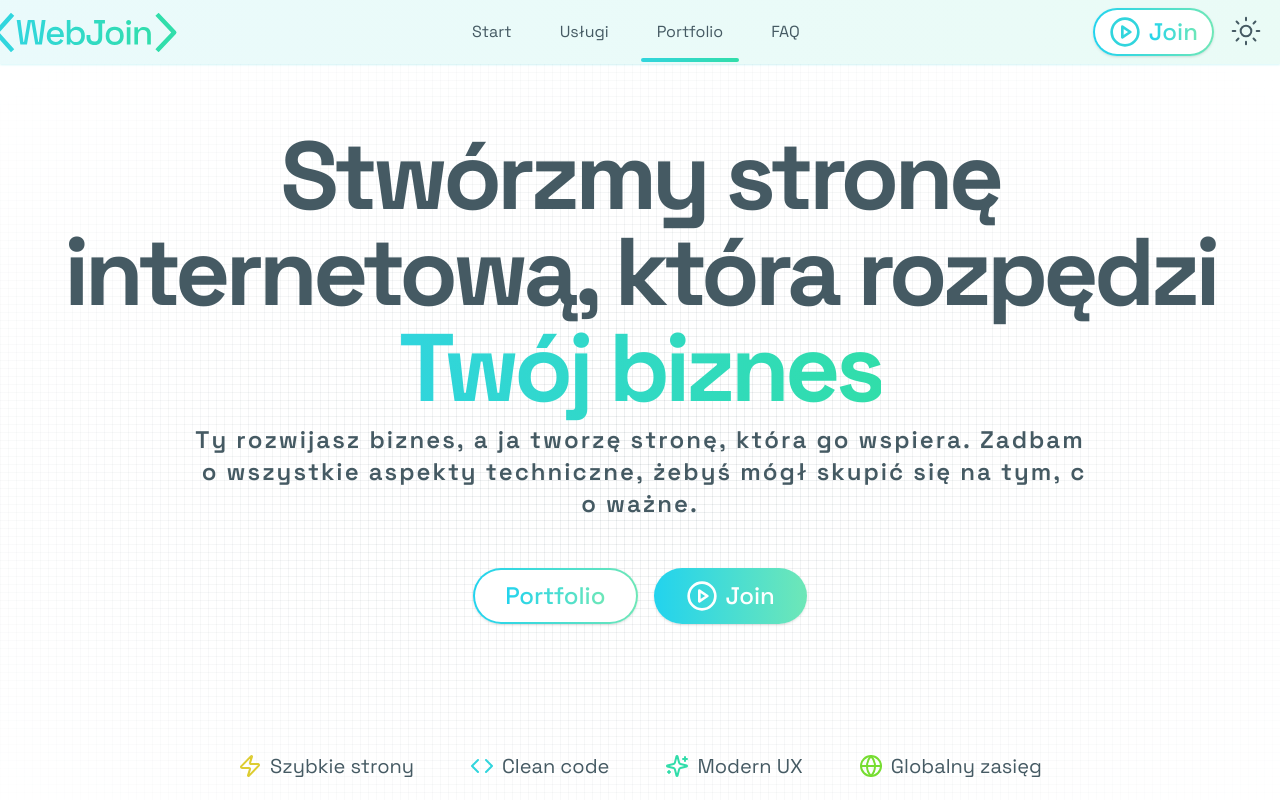
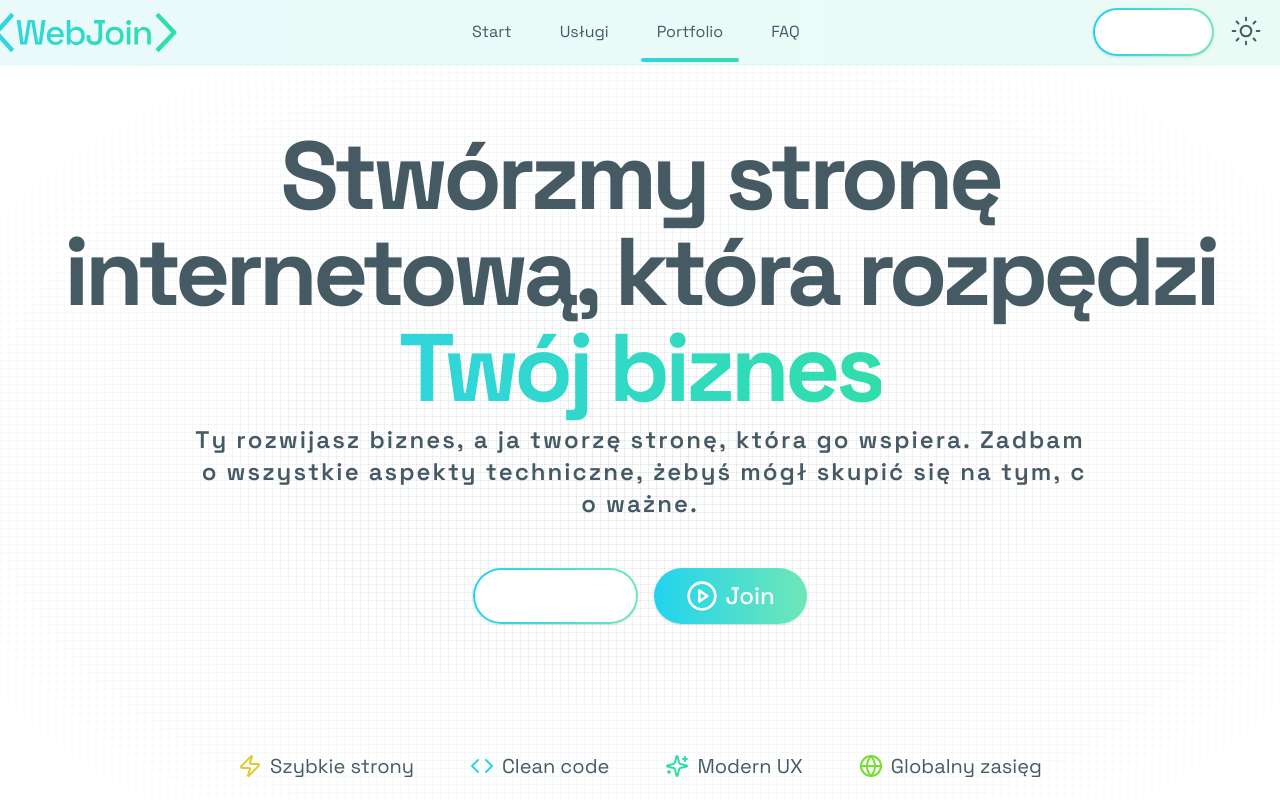
Before and after one commit to RostyslaWozniak/web-join, a Next.js app: page / in a window 1280 px wide. Shown: the top 800 px of the page. Built offline with nearby package versions, Linux system fonts and the light colour scheme; no server answers.

Commit message:
try darkmode

```diff
--- a/src/components/ui/gradient-button.tsx
+++ b/src/components/ui/gradient-button.tsx
@@ -16,18 +16,18 @@ export function GradientButton({
 }: GradientButtonProps) {
   return (
     <Button
-      className="du ration-300 group relative isolate w-full bg-gradient-to-r from-cyan-400 to-emerald-300 shadow transition-shadow hover:shadow-[0px_0px_20px_6px_#22D3EE70] md:w-auto"
+      className="group relative isolate w-full bg-gradient-to-r from-cyan-400 to-emerald-300 shadow transition-shadow duration-300 hover:shadow-[0px_0px_20px_6px_#22D3EE70] md:w-auto"
       {...props}
     >
       {outline && (
-        <div className="absolute inset-0.5 z-20 rounded-full bg-background duration-300 group-hover:bg-transparent" />
+        <div className="absolute inset-0.5 z-50 rounded-full bg-background duration-300 group-hover:bg-transparent" />
       )}
       {showIcon && (
         <PlayCircle
           className={cn(
-            "relative z-30 min-h-8 min-w-8 stroke-background duration-300 group-hover:stroke-white",
+            "relative z-30 min-h-8 min-w-8 text-background duration-300 group-hover:stroke-white",
             {
-              "stroke-primary-cyan": outline,
+              "stroke-cyan-400": outline,
               "group-hover:-translate-x-0.5 group-hover:scale-105": !outline,
             },
           )}
```
